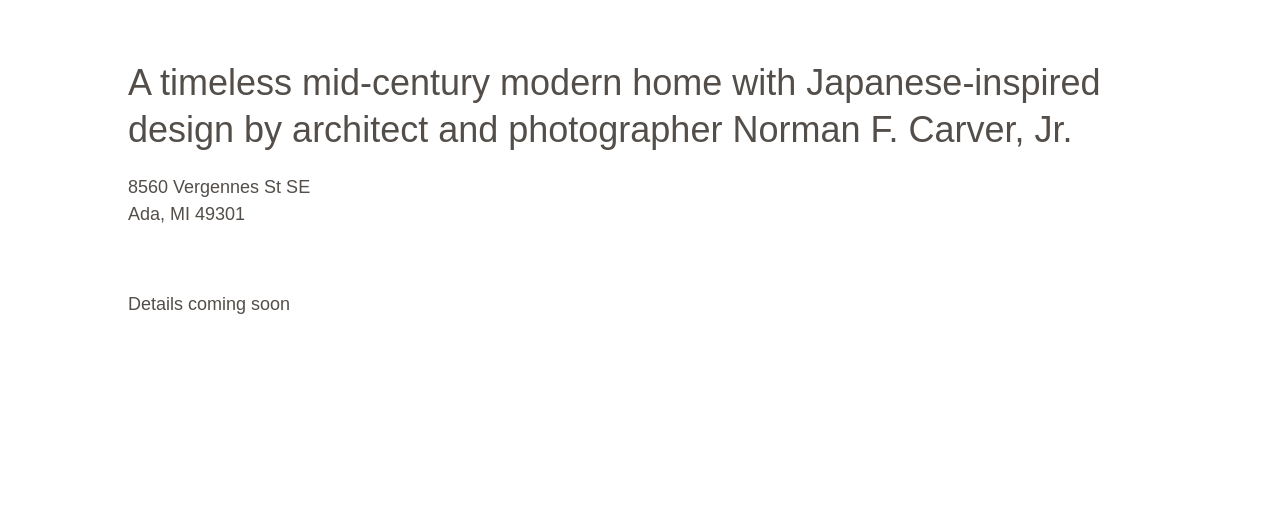
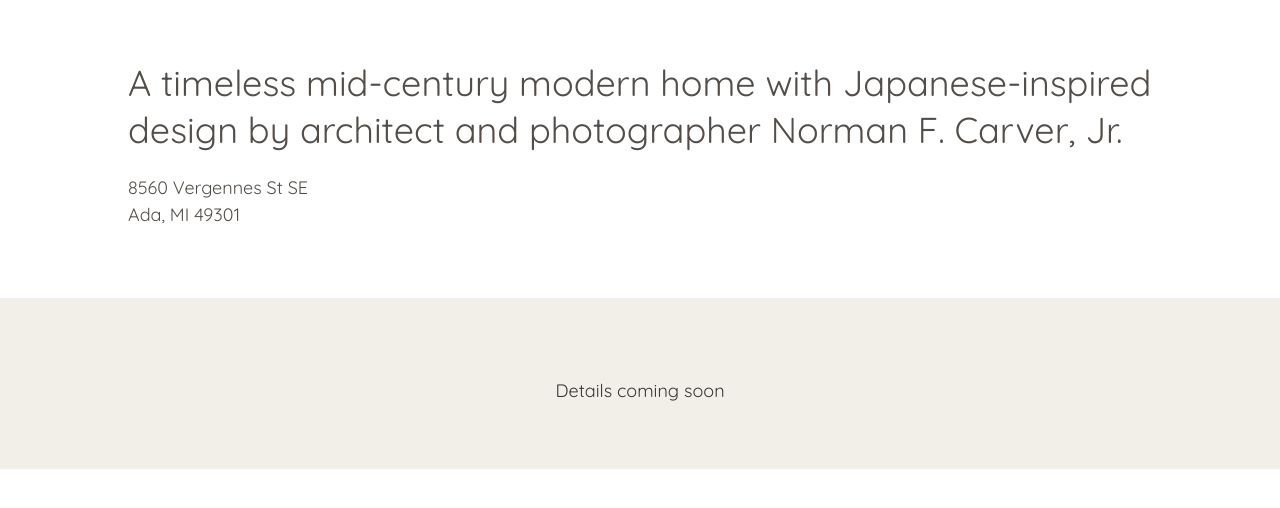
Before and after one commit to andykellr/8560vergennes, a plain HTML site: page index.html in a window 1280 px wide. Drawn offline with Linux system fonts and the light colour scheme.

Commit message:
coming soon

```diff
--- a/index.html
+++ b/index.html
@@ -13,6 +13,7 @@
     <link rel="stylesheet" type="text/css" media="screen" href="stylesheets/stylesheet.css">
 
     <title>8560 Vergennes St SE, Ada, MI</title>
+    <link href='https://fonts.googleapis.com/css?family=Quicksand:400,700' rel='stylesheet' type='text/css'>
   </head>
 
   <body>
@@ -26,14 +27,16 @@
         <!-- <a class="link" target="_blank" href="https://maps.google.com/maps?q=8560+Vergennes+St+SE,+Ada,+MI">View on map</a> -->
       </div>
 
-      <br>
+      </header>
+    </div>
+
+    <div id="carousel_wrap">
+    <div class="container">
       <br>
       Details coming soon
       <br>
       <br>
-      </header>
-    </div>
-
+    </div></div>
 
     <script>
       (function(i,s,o,g,r,a,m){i['GoogleAnalyticsObject']=r;i[r]=i[r]||function(){
```
Also changed, not shown: .#beta.html (added, +1 -0 lines).
